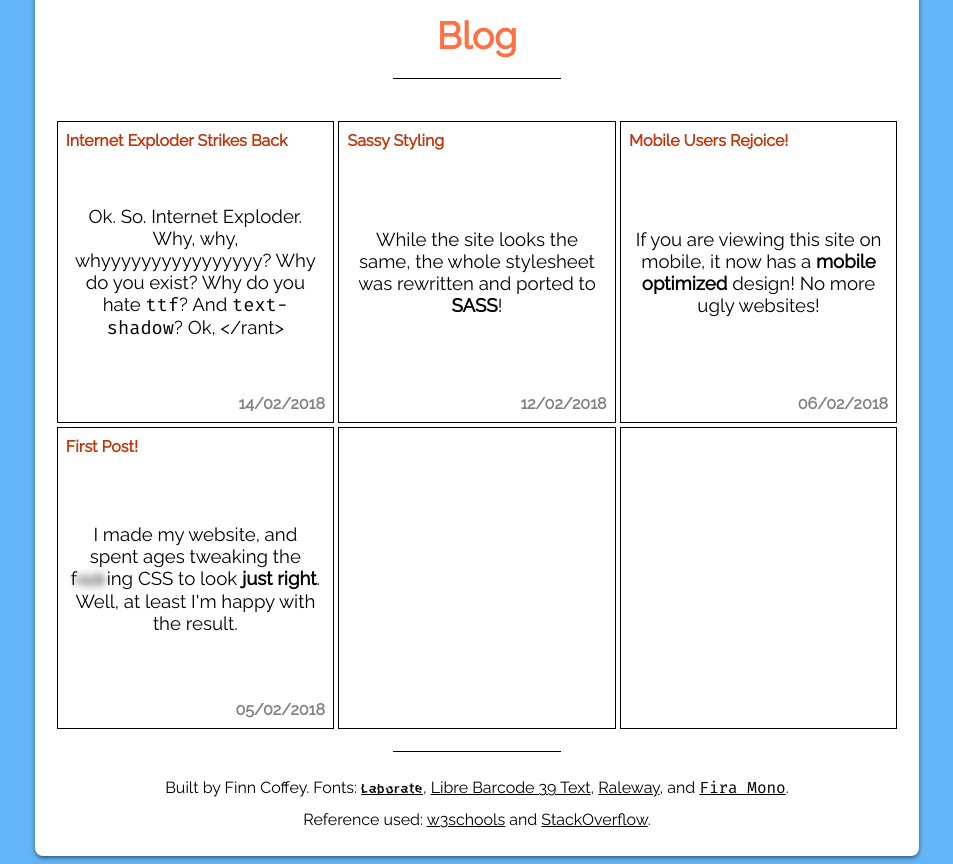
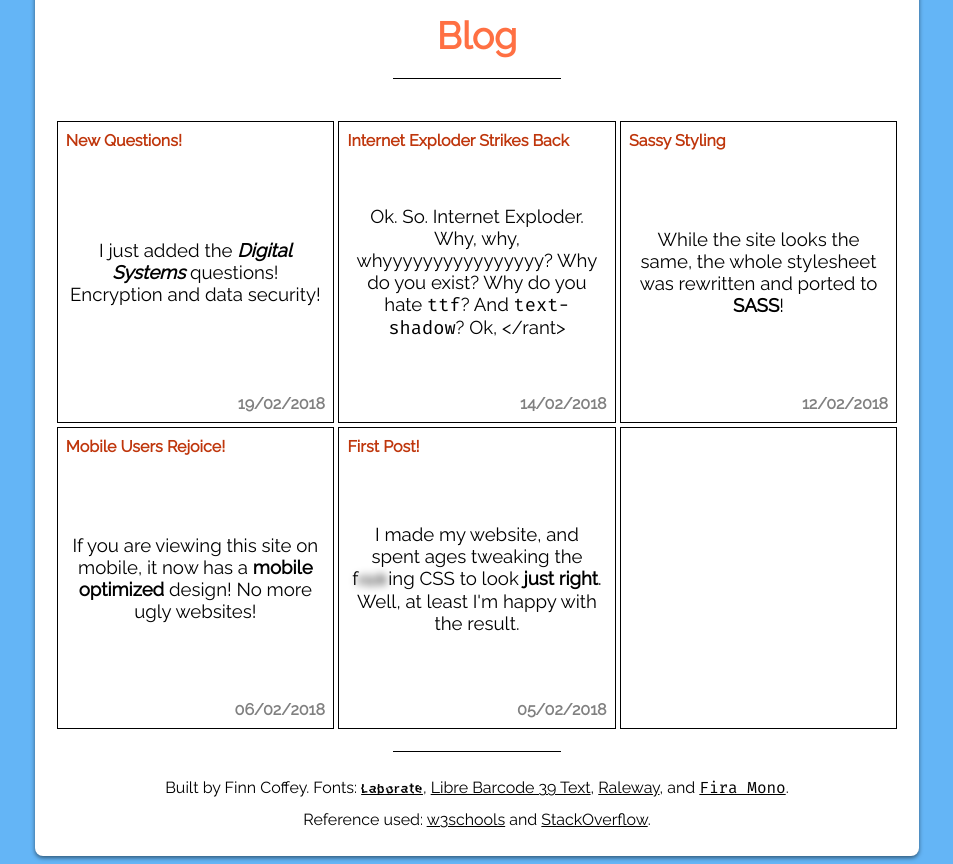
Before and after one commit to soxfox/portfolio-website, a plain HTML site: page index.html in a window 1280 px wide. Shown: the part 780-1644 px from the top of the page, without its empty margins (163-1116 px from the left). Drawn offline with nearby package versions, Linux system fonts and the light colour scheme; files that its build step writes are made by us from their sources; files whose address does not match are found by name; a web font is replaced by a local one.

Commit message:
Bloggin'

```diff
--- a/index.html
+++ b/index.html
@@ -32,6 +32,11 @@
       <hr>
       <div class="row">
         <div class="col-default">
+          <h3 class="post-title">New Questions!</h3>
+          <h4 class="date">19/02/2018</h4>
+          <p>I just added the <a href="quiz2.html"><em>Digital Systems</em></a> questions! Encryption and data security!</p>
+        </div>
+        <div class="col-default">
           <h3 class="post-title">Internet Exploder Strikes Back</h3>
           <h4 class="date">14/02/2018</h4>
           <p>Ok. So. Internet Exploder. Why, why, whyyyyyyyyyyyyyyyy? Why do you exist? Why do you hate <tt>ttf</tt>? And <tt>text-shadow</tt>? Ok, &lt;/rant&gt;</p>
@@ -41,20 +46,18 @@
           <h4 class="date">12/02/2018</h4>
           <p>While the site looks the same, the whole stylesheet was rewritten and ported to <a href="https://sass-lang.com/">SASS</a>!</p>
         </div>
+      </div>
+      <div class="row">
         <div class="col-default">
           <h3 class="post-title">Mobile Users Rejoice!</h3>
           <h4 class="date">06/02/2018</h4>
           <p>If you are viewing this site on mobile, it now has a <strong>mobile optimized</strong> design! No more ugly websites!</p>
         </div>
-
-      </div>
-      <div class="row">
         <div class="col-default">
           <h3 class="post-title">First Post!</h3>
           <h4 class="date">05/02/2018</h4>
           <p>I made my website, and spent ages tweaking the f<span class="censor">rick</span>ing CSS to look <strong>just right</strong>. Well, at least I'm happy with the result.</p>
         </div>
-        <div class="col-default empty"></div>
         <div class="col-default empty"></div>
       </div>
 
```
